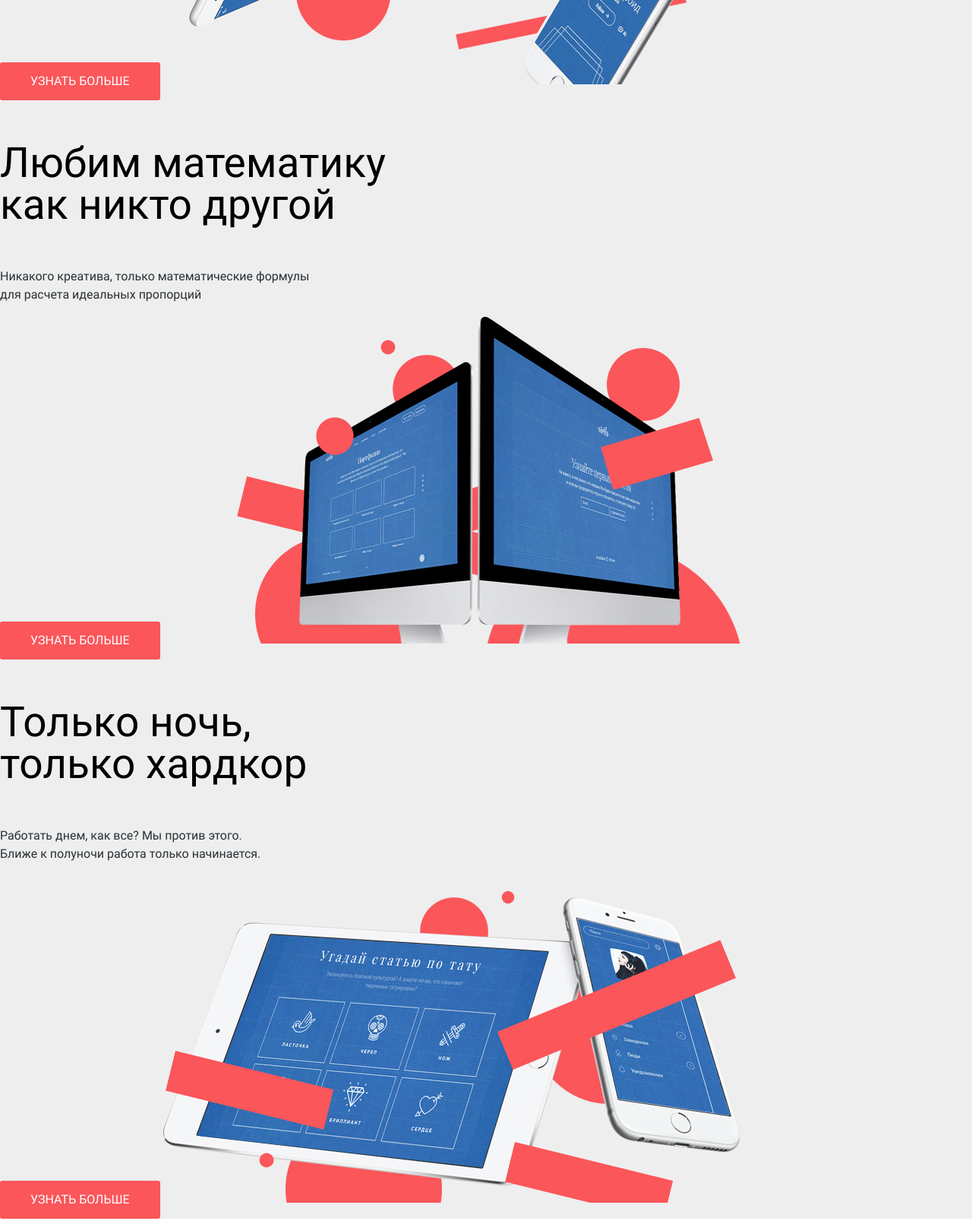
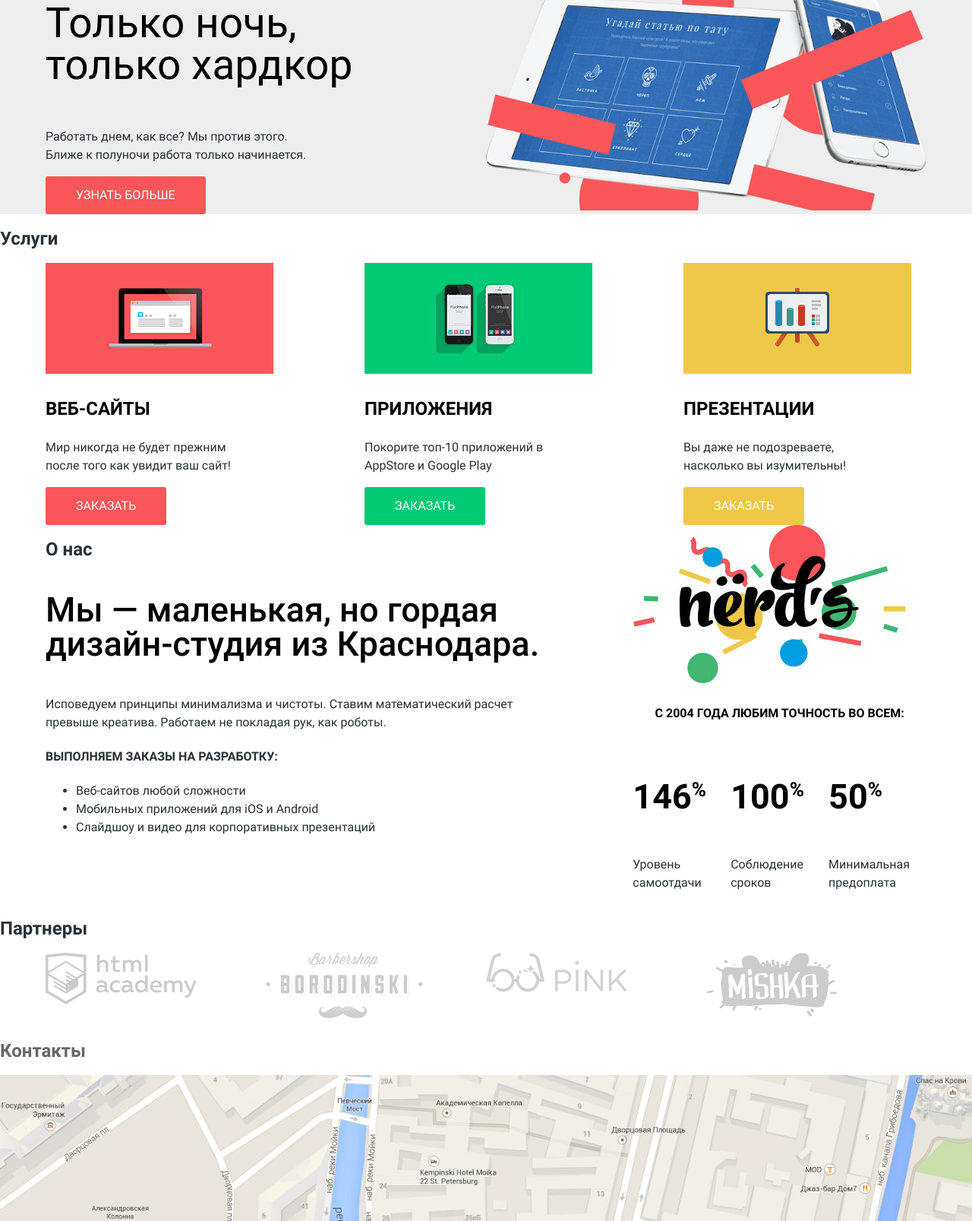
Before and after one commit to DaniyarSeferov/1117947-nerds-29, a plain HTML site: page index.html in a window 1280 px wide. Shown: the part 907-2514 px from the top of the page at 76% size. Drawn offline with Linux system fonts and the light colour scheme.

Commit message:
#Task 5.1: Main page

```diff
--- a/css/style.css
+++ b/css/style.css
@@ -91,6 +91,24 @@ img {
   height: auto;
 }
 
+.container {
+  width: 1160px;
+  margin: 0 auto;
+}
+
+
+/* Grid */
+
+.page {
+  height: 100%;
+}
+
+.page-body {
+  min-height: 100%;
+  display: grid;
+  grid-template-rows: min-content 1fr min-content;
+  align-content: start;
+}
 
 /* Main header */
 
@@ -102,6 +120,8 @@ img {
 /* Main navigation */
 
 .main-navigation {
+  display: grid;
+  grid-template-columns: max-content 1fr min-content;
   font-size: 16px;
   line-height: 30px;
   color: var(--basic-black);
@@ -110,6 +130,8 @@ img {
 
 .site-navigation {
   list-style: none;
+  margin: 0;
+  padding: 0;
 }
 
 
@@ -144,7 +166,6 @@ img {
 
 .top-slider-list {
   list-style: none;
-  margin: 0;
   padding: 0;
 }
 
@@ -154,12 +175,19 @@ img {
   color: var(--basic-black);
 }
 
+.top-slider-item {
+  display: grid;
+  grid-template-columns: 1fr 1fr;
+}
+
 
 /* Services */
 
 .services-list {
+  display: grid;
+  grid-template-columns: 1fr 1fr 1fr;
+  column-gap: 100px;
   list-style: none;
-  margin: 0;
   padding: 0;
 }
 
@@ -173,6 +201,11 @@ img {
 
 
 /* About */
+
+.index-columns {
+  display: grid;
+  grid-template-columns: 2fr 1fr;
+}
 
 .about-title {
   font-size: 45px;
@@ -196,6 +229,8 @@ img {
 }
 
 .numbers-list {
+  display: grid;
+  grid-template-columns: 1fr 1fr 1fr;
   list-style: none;
   margin: 0;
   padding: 0;
@@ -287,8 +322,9 @@ img {
 /* Partners */
 
 .partners-list {
+  display: grid;
+  grid-template-columns: 1fr 1fr 1fr 1fr;
   list-style: none;
-  margin: 0;
   padding: 0;
 }
 
@@ -334,6 +370,19 @@ img {
 .social-button:hover,
 .social-button:focus {
   background-color: var(--basic-white);
+}
+
+
+/* Main footer */
+
+.main-footer {
+  /*outline: 5px solid rgba(255, 0, 0, 0.7);*/
+  /*outline-offset: -5px;*/
+}
+
+.main-footer-bottom {
+  display: grid;
+  grid-template-columns: 1fr 2fr;
 }
 
 
--- a/index.html
+++ b/index.html
@@ -8,7 +8,7 @@
 </head>
 <body class="page-body">
 <header class="main-header">
-  <nav class="main-navigation">
+  <nav class="main-navigation container">
     <a class="main-header-logo" href="index.html">
       <img src="img/nerds-logo.svg" width="160" height="65" alt="Логотип Интернет магазина «Nerds»">
     </a>
@@ -25,30 +25,37 @@
   </nav>
 </header>
 
-<main class="container">
-  <h1>Интернет магазин «Nerds»</h1>
+<main class="main-container">
+  <h1 class="visually-hidden">Интернет магазин «Nerds»</h1>
 
   <div class="top-slider">
-    <ul class="top-slider-list">
+    <ul class="top-slider-list container">
       <li class="top-slider-item">
+        <div class="top-slider-text">
           <p class="top-slider-title">Долго, дорого, <br>скрупулезно.</p>
           <p>Математически выверенный дизайн <br>
             для вашего сайта или мобильного приложения.</p>
           <a class="button button-red" href="blank.html">узнать больше</a>
+        </div>
+
         <img src="img/nerds-index-slide1.png" width="760" height="431" alt="Слайд">
       </li>
       <li class="top-slider-item">
+        <div class="top-slider-text">
           <p class="top-slider-title">Любим математику <br>как никто другой</p>
           <p>Никакого креатива, только математические формулы <br>
             для расчета идеальных пропорций</p>
           <a class="button button-red" href="blank.html">узнать больше</a>
+        </div>
         <img src="img/nerds-index-slide2.png" width="760" height="431" alt="Слайд">
       </li>
       <li class="top-slider-item">
+        <div class="top-slider-text">
           <p class="top-slider-title">Только ночь, <br>только хардкор</p>
           <p>Работать днем, как все? Мы против этого.<br>
             Ближе к полуночи работа только начинается.</p>
           <a class="button button-red" href="blank.html">узнать больше</a>
+        </div>
         <img src="img/nerds-index-slide3.png" width="760" height="431" alt="Слайд">
       </li>
     </ul>
@@ -56,7 +63,7 @@
 
   <section class="services">
     <h2>Услуги</h2>
-    <ul class="services-list">
+    <ul class="services-list container">
       <li class="service-item">
         <img src="img/illustration-1.jpg" width="300" height="146" alt="Веб-сайты">
         <h3>Веб-сайты</h3>
@@ -81,7 +88,7 @@
     </ul>
   </section>
 
-  <div class="index-columns">
+  <div class="index-columns container">
     <section class="about">
       <h2>О нас</h2>
 
@@ -122,7 +129,7 @@
 
   <section class="partners">
     <h2>Партнеры</h2>
-    <ul class="partners-list">
+    <ul class="partners-list container">
       <li class="partners-item">
         <a href="https://htmlacademy.ru/intensive/htmlcss" target="_blank">
           <img src="img/html-academy.svg" width="199" height="68" alt="Логотип «HTML Academy»">
@@ -151,6 +158,7 @@
   <section class="contacts">
     <h2>Контакты</h2>
     <img src="img/map.jpg" width="1440" height="416" alt="Карта">
+    <div class="container">
       <address>
         <p class="contacts-title">NЁRDS DESIGN STUDIO</p>
         <p>191186, Санкт-Петербург, <br>
@@ -159,9 +167,10 @@
         </p>
         <a class="button button-red" href="blank.html">Напишите нам</a>
       </address>
+    </div>
   </section>
 
-  <section class="main-footer-bottom">
+  <section class="main-footer-bottom container">
     <ul class="footer-social">
       <li><a class="social-btn social-vk" href="blank.html">Вконтакте</a></li>
       <li><a class="social-btn social-fb" href="blank.html">Фейсбук</a></li>
```
Lines whose indentation alone changed are shown as unchanged.
